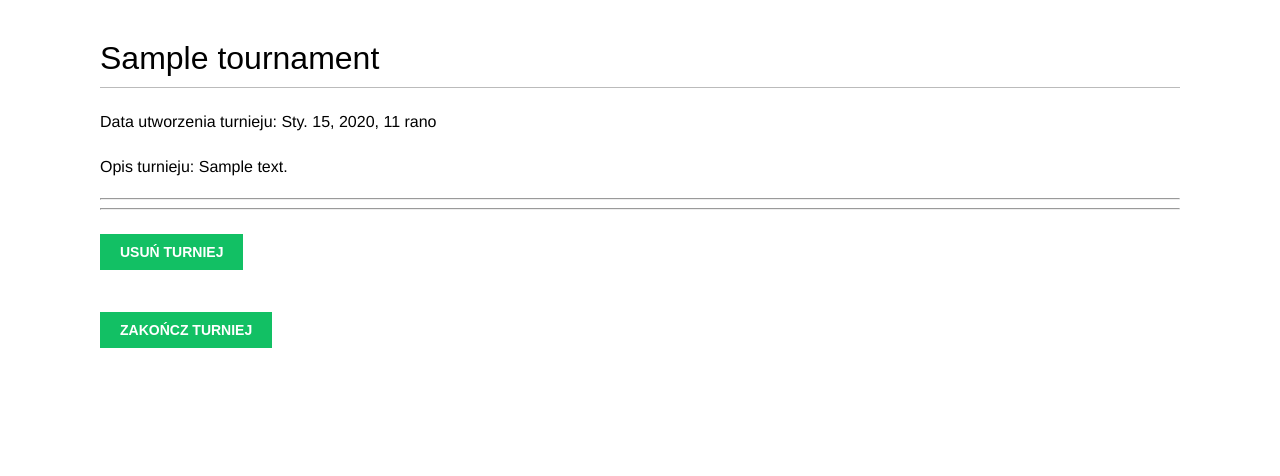
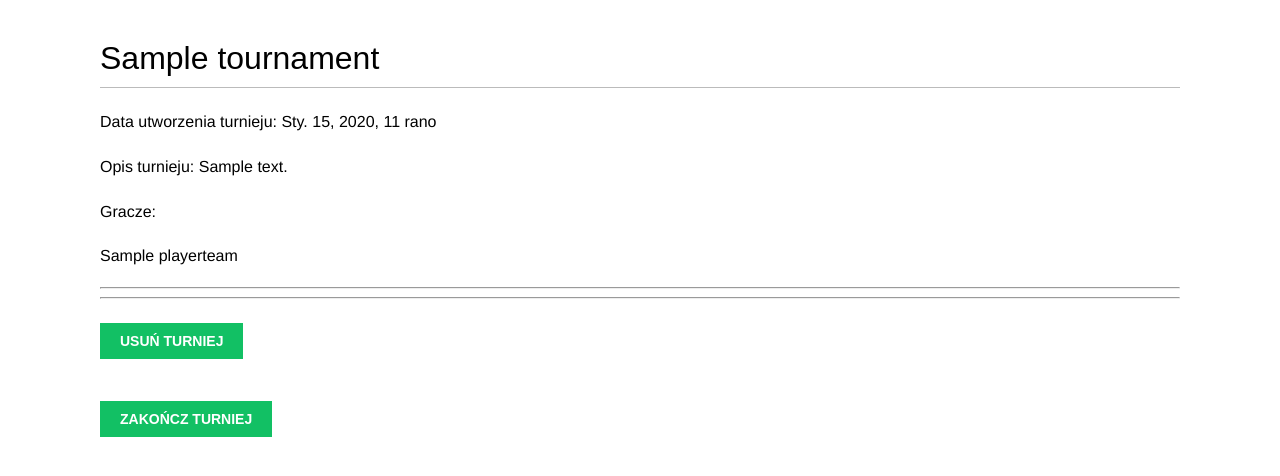
Before and after one commit to Mairon88/Tournament_Organizer, a Django app: a page that uses mysite/torg/templates/account/tournament_detail.html in a window 1280 px wide. Shown: the part 68-544 px from the top of the page. Run offline with Django 3.2, Linux system fonts and the light colour scheme; a user stored in the database is signed in; tables that the repository leaves empty hold one stand-in row (values such as "Sample post"); some web fonts are replaced.

```diff
--- a/mysite/torg/models.py
+++ b/mysite/torg/models.py
@@ -62,6 +62,7 @@ class PlayerTeam(models.Model):
     tournament = models.ForeignKey(Tournament, on_delete=models.CASCADE)
     name = models.CharField(max_length=100)
     photo = models.ImageField(upload_to='users/%Y/%m/%d', blank=True)
+    objects = models.Manager()
 
     # Powoduje, że nie można dodać gracza o tej samej nazwie do jednego turnieju
     class Meta:
--- a/mysite/torg/templates/account/tournament_detail.html
+++ b/mysite/torg/templates/account/tournament_detail.html
@@ -11,6 +11,10 @@
         <p> Data zakończenia turnieju: {{ tournament.end_date }}</p>
     {% endif %}
     <p> Opis turnieju: {{ tournament.description }}</p>
+    <p> Gracze:</p>
+    {% for player in players %}
+        <p>{{ player.name }}</p>
+    {% endfor %}
     <hr><hr>
     <form action="delete/" method="POST">
         {% csrf_token %}
--- a/mysite/torg/views.py
+++ b/mysite/torg/views.py
@@ -3,7 +3,7 @@ from django.shortcuts import render, get_object_or_404
 from django.contrib.auth import authenticate, login
 from .forms import LoginForm, UserRegistrationForm, UserEditForm, ProfileEditForm, TournamentRegistrationForm
 from django.contrib.auth.decorators import login_required
-from .models import Profile, Tournament
+from .models import Profile, Tournament, PlayerTeam
 from django.contrib.auth import get_user_model
 from django.db import IntegrityError
 from django.shortcuts import redirect
@@ -98,11 +98,11 @@ def create_tournaments(request):
 @login_required
 def ongoing_tournaments(request):
     tournaments = Tournament.status_ongoing.filter(author = request.user)
-    # all = Tournament.objects.all()
-    # print(all)
+
     return render(request,
                   'account/ongoing_tournaments.html',
-                  {'tournaments':tournaments})
+                  {'tournaments':tournaments
+                   })
 
 
 @login_required
@@ -118,10 +118,14 @@ def tournament_detail(request, year, month, day, tournament):
                                                 created__year=year,
                                                 created__month=month,
                                                 created__day=day)
+    all_players = PlayerTeam.objects.all()
+    players = [player for player in all_players if player.tournament.name == tournament.name]
 
     return render(request,
                   'account/tournament_detail.html',
-                  {'tournament': tournament})
+                  {'tournament': tournament,
+                   'players': players,
+                   })
 
 @login_required
 def tournament_delete(request,year, month, day, tournament):
```
